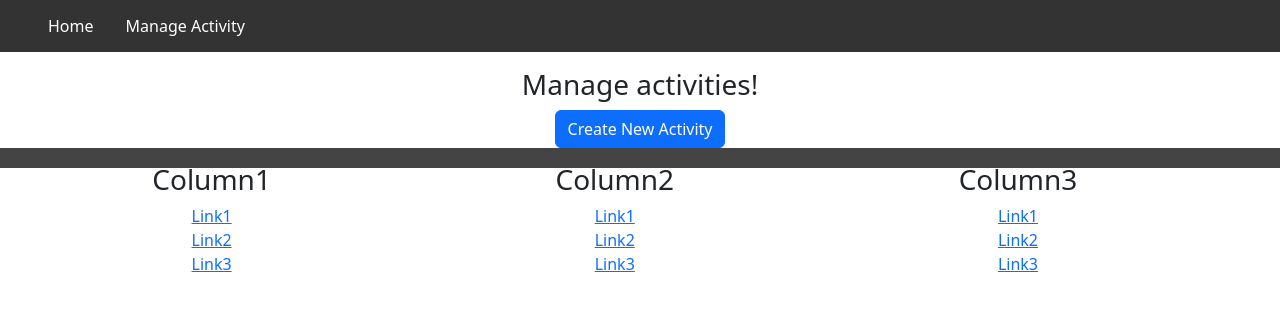
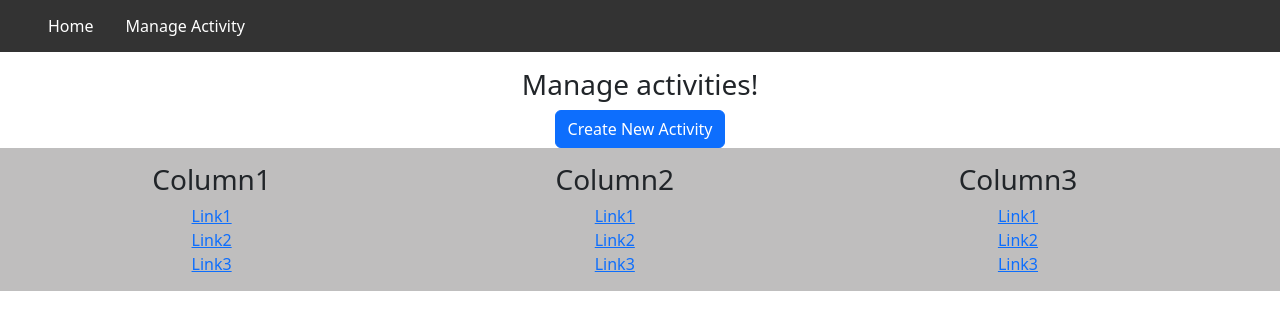
Before and after one commit to arashtajdar/sample-react, a React (Create React App) app: page /manage-activities in a window 1280 px wide. Shown: the top 330 px of the page. Built offline with nearby package versions, Linux system fonts and the light colour scheme.

Commit message:
Change some CSS

```diff
--- a/src/App.css
+++ b/src/App.css
@@ -44,9 +44,11 @@ ul {
     overflow: hidden;
     background-color: #333;
 }
+
 li {
     float: left;
 }
+
 li a {
     display: block;
     color: white;
@@ -54,19 +56,25 @@ li a {
     padding: 14px 16px;
     text-decoration: none;
 }
+
 li a:hover {
     background-color: #111;
 }
+
 .footer {
-  background-color: #444;
     padding: 10px;
     text-align: center;
+    float: left;
+    width: 100%;
+    background: #bfbebe;
 }
+
 .column {
     float: left;
     width: 32%;
     padding: 5px;
 }
+
 a {
     color: #f1f1f1;
     text-decoration: none;
@@ -75,6 +83,7 @@ a {
 .container {
     float: left;
     width: 100%;
+    min-height: 500px;
 }
 
 .content {
@@ -86,7 +95,7 @@ a {
 .categories {
     display: flex;
     justify-content: space-between;
-  flex-wrap: wrap;                /* NEW */
+    flex-wrap: wrap; /* NEW */
 }
 
 .categories_item a {
@@ -94,14 +103,15 @@ a {
 }
 
 .categories_item {
-  flex: 1 0 25%;                 /* NEW */
-  margin: 5px;                   /* NEW */
+    flex: 1 0 25%; /* NEW */
+    margin: 5px; /* NEW */
     background-color: #606068ed;
     padding: 20px;
 }
 
-.activity-thumbnail{
-  width: 100px;
-  height: 100px;
+.activity-thumbnail {
+    width: 100%;
+    height: auto;
     float: left;
+    max-width: 300px;
 }
```
Lines whose indentation alone changed are shown as unchanged.
